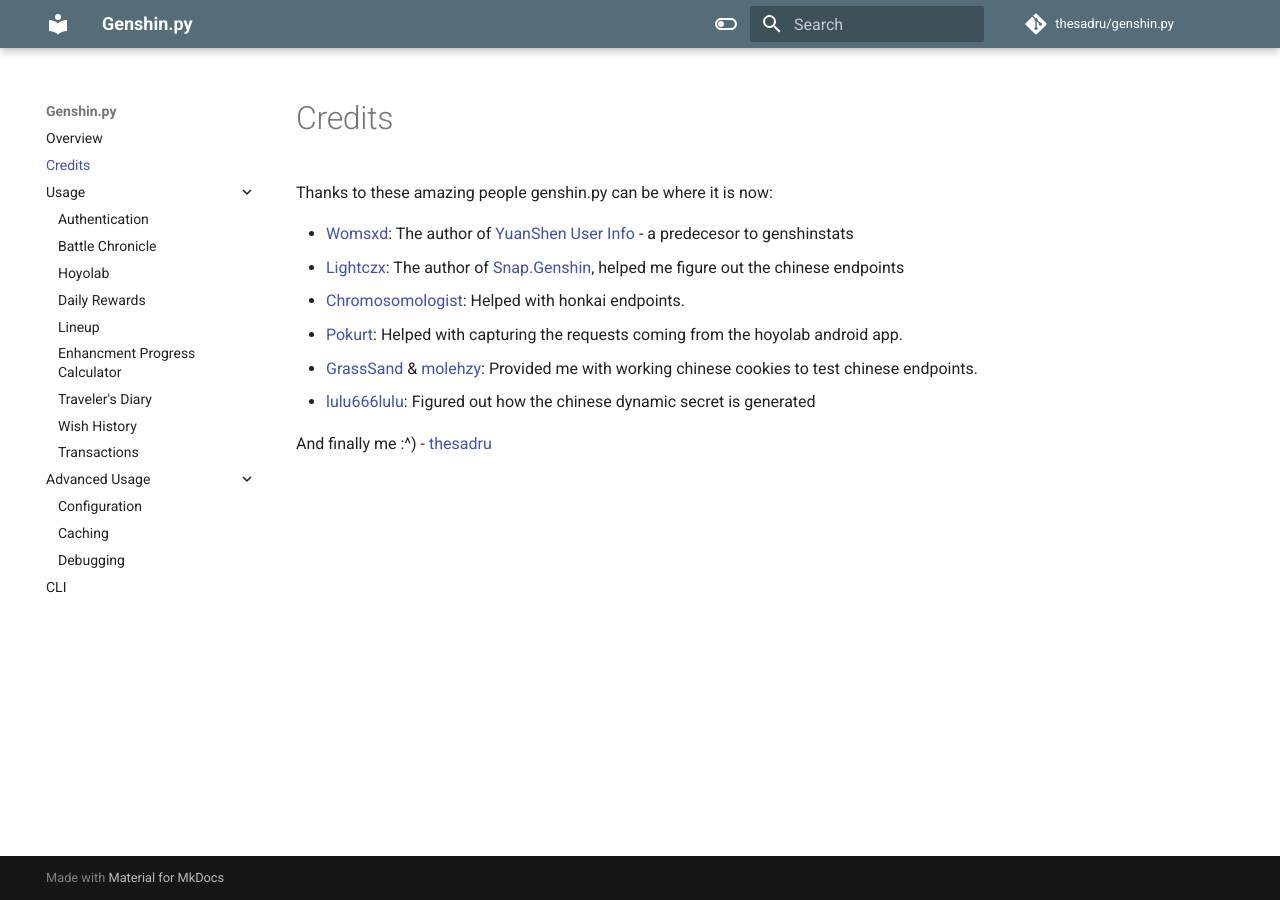
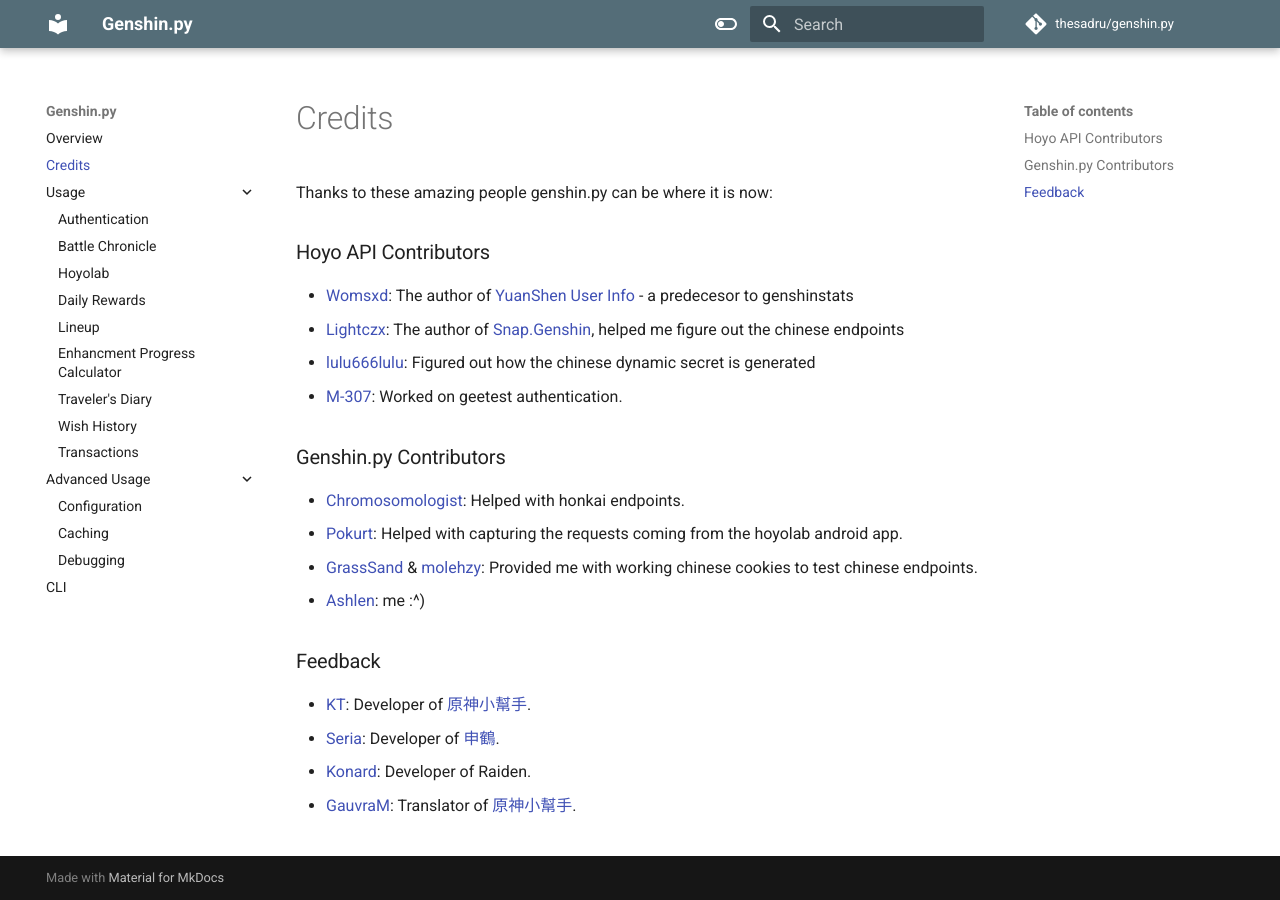
Before and after one commit to thesadru/genshin.py, an MkDocs documentation site: the page built from docs/credits.md, in a window 1280 px wide. Built offline with MkDocs 1.6.1 and Material for MkDocs 9.7.7, drawn with Linux system fonts in a browser that asks for light colours; comment, search, counter and statistics services are not loaded.

Commit message:
Include new contributors in credits

```diff
--- a/docs/credits.md
+++ b/docs/credits.md
@@ -2,11 +2,23 @@
 
 Thanks to these amazing people genshin.py can be where it is now:
 
+### Hoyo API Contributors
+
 - [Womsxd](https://github.com/Womsxd): The author of [YuanShen User Info](https://github.com/Womsxd/YuanShen_User_Info) - a predecesor to genshinstats
 - [Lightczx](https://github.com/Lightczx): The author of [Snap.Genshin](https://github.com/DGP-Studio/Snap.Genshin), helped me figure out the chinese endpoints
+- [lulu666lulu](https://github.com/lulu666lulu): Figured out how the chinese dynamic secret is generated
+- [M-307](https://github.com/mrwan200): Worked on geetest authentication.
+
+### Genshin.py Contributors
+
 - [Chromosomologist](https://github.com/Chromosomologist): Helped with honkai endpoints.
 - [Pokurt](https://github.com/pokurt): Helped with capturing the requests coming from the hoyolab android app.
 - [GrassSand](https://github.com/grasssand) & [molehzy](https://github.com/molehzy): Provided me with working chinese cookies to test chinese endpoints.
-- [lulu666lulu](https://github.com/lulu666lulu): Figured out how the chinese dynamic secret is generated
+- [Ashlen](https://github.com/thesadru): me :^)
 
-And finally me :^) - [thesadru](https://github.com/thesadru)
+### Feedback
+
+- [KT](https://github.com/KT-Yeh): Developer of [原神小幫手](https://github.com/KT-Yeh/Genshin-Discord-Bot).
+- [Seria](https://github.com/seriaati): Developer of [申鶴](https://github.com/seriaati/shenhe_bot).
+- [Konard](https://github.com/kgirtxd): Developer of Raiden.
+- [GauvraM](https://github.com/GauravM512): Translator of [原神小幫手](https://github.com/GauravM512/Genshin-Discord-Bot).
```
Also changed, not shown: docs/index.md (+4 -0 lines).
